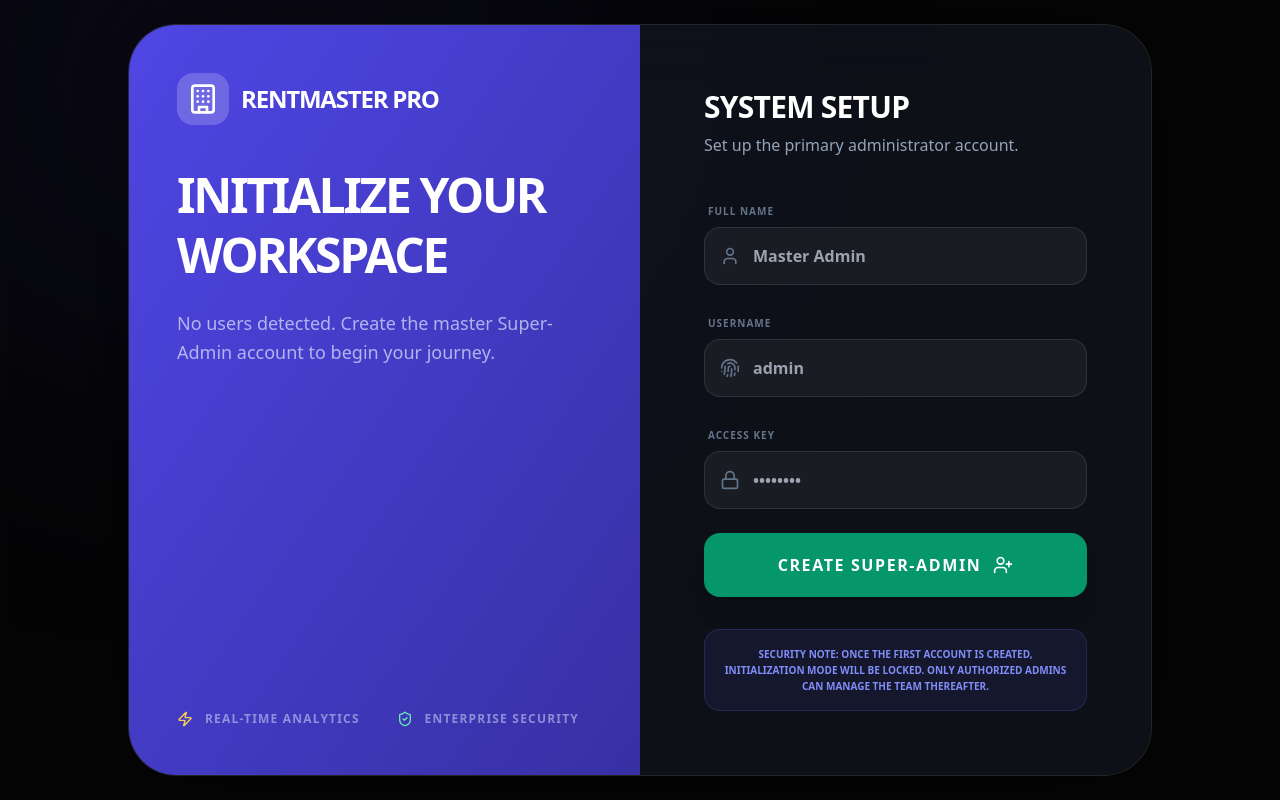
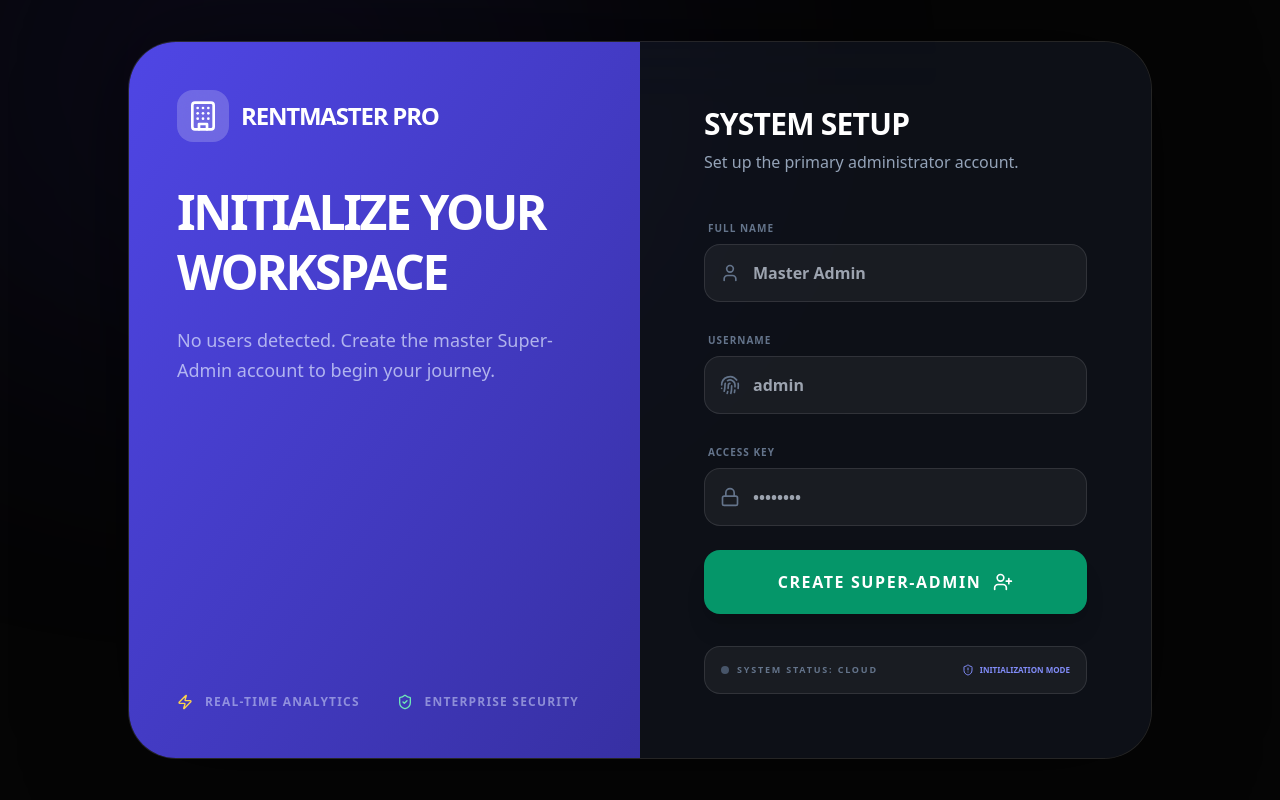
Before and after one commit to MANASHPARASHAR/rent-manager-pro, a React (Vite) app: page / in a window 1280 px wide. Built offline with nearby package versions, Linux system fonts and the light colour scheme.

Commit message:
feat(login): Add cloud authorization flow
Introduce a new flow for cloud authorization within the login component. This includes checking for cloud authentication requirements and handling the authorization process, providing clearer user feedback during cloud setup.

```diff
--- a/components/Login.tsx
+++ b/components/Login.tsx
@@ -12,7 +12,10 @@ import {
   CheckCircle2,
   Fingerprint,
   UserPlus,
-  Loader2
+  Loader2,
+  Cloud,
+  ShieldAlert,
+  Key
 } from 'lucide-react';
 import { useRentalStore } from '../store/useRentalStore';
 import { UserRole } from '../types';
@@ -38,8 +41,14 @@ const Login: React.FC = () => {
     // If cloud settings are present, we assume it's NOT a fresh install.
     if (store.googleClientId || store.spreadsheetId) return false;
 
+    // Finally check user count
     return store.users.length === 0;
   }, [store.isBooting, store.users.length, store.googleClientId, store.spreadsheetId]);
+
+  // Determine if we need to show a "Cloud Authorization Required" state
+  const isCloudAuthRequired = useMemo(() => {
+    return !!store.googleClientId && !store.googleUser && store.storageMode === 'cloud';
+  }, [store.googleClientId, store.googleUser, store.storageMode]);
 
   if (store.isBooting) {
     return (
@@ -91,6 +100,15 @@ const Login: React.FC = () => {
     }
   };
 
+  const handleCloudAuthorize = async () => {
+    setIsLoading(true);
+    const success = await store.authenticate();
+    if (!success) {
+      setError("Cloud authentication failed. Please check your internet connection.");
+    }
+    setIsLoading(false);
+  };
+
   return (
     <div className="min-h-screen bg-[#050505] flex items-center justify-center p-4 relative overflow-hidden font-sans">
       <div className="absolute top-[-20%] left-[-10%] w-[60%] h-[60%] bg-indigo-600/20 rounded-full blur-[160px] pointer-events-none animate-pulse"></div>
@@ -107,12 +125,14 @@ const Login: React.FC = () => {
             </div>
 
             <h1 className="text-5xl font-black leading-tight mb-6 tracking-tighter uppercase">
-              {isInitializing ? "Initialize your Workspace" : "Manage your assets precision."}
+              {isInitializing ? "Initialize your Workspace" : isCloudAuthRequired ? "Cloud Link Required" : "Manage your assets precision."}
             </h1>
 
             <p className="text-indigo-100/70 text-lg font-medium max-w-md leading-relaxed">
               {isInitializing
                 ? "No users detected. Create the master Super-Admin account to begin your journey."
+                : isCloudAuthRequired
+                ? "This workspace is linked to a Google Sheet. Authorize to download your team directory."
                 : "The world's most dynamic rental management engine. Customize schemas and scale effortlessly."}
             </p>
           </div>
@@ -130,14 +150,14 @@ const Login: React.FC = () => {
         <div className="p-8 lg:p-16 flex flex-col justify-center bg-slate-900/40">
           <div className="mb-10">
             <h2 className="text-3xl font-black text-white tracking-tight mb-2 uppercase">
-              {isInitializing ? "System Setup" : "Welcome Back"}
+              {isInitializing ? "System Setup" : isCloudAuthRequired ? "Connect to Sheets" : "Welcome Back"}
             </h2>
             <p className="text-slate-400 font-medium">
-              {isInitializing ? "Set up the primary administrator account." : "Please enter your workspace credentials."}
+              {isInitializing ? "Set up the primary administrator account." : isCloudAuthRequired ? "Authorize your Google session to proceed." : "Please enter your workspace credentials."}
             </p>
           </div>
 
-          <form onSubmit={handleLogin} className="space-y-6">
+          <div className="space-y-6">
             {error && (
               <div className="bg-red-500/10 border border-red-500/20 p-4 rounded-2xl flex items-center gap-3 text-red-400 text-sm font-bold animate-in shake">
                 <AlertCircle className="w-5 h-5 shrink-0" />
@@ -145,6 +165,27 @@ const Login: React.FC = () => {
               </div>
             )}
 
+            {isCloudAuthRequired ? (
+              <div className="space-y-8 animate-in slide-in-from-bottom-4">
+                 <div className="p-6 bg-indigo-600/10 border border-indigo-600/20 rounded-3xl space-y-4">
+                    <div className="flex items-center gap-3 text-indigo-400">
+                       <Cloud className="w-6 h-6" />
+                       <span className="text-xs font-black uppercase tracking-widest">Workspace Origin: Google Cloud</span>
+                    </div>
+                    <p className="text-slate-400 text-xs font-medium">
+                       We detected a linked database. Your existing users (Admin/Manager) are stored on your Google Sheet. Authorize to continue.
+                    </p>
+                 </div>
+                 <button
+                    onClick={handleCloudAuthorize}
+                    disabled={isLoading}
+                    className="w-full bg-white text-slate-950 font-black uppercase tracking-widest py-5 rounded-2xl shadow-xl transition-all active:scale-95 disabled:opacity-50 flex items-center justify-center gap-3 group"
+                 >
+                    {isLoading ? <Loader2 className="w-5 h-5 animate-spin" /> : <><Key className="w-5 h-5" /> Authorize Cloud Access</>}
+                 </button>
+              </div>
+            ) : (
+              <form onSubmit={handleLogin} className="space-y-6">
                 {isInitializing && (
                   <div className="space-y-1.5">
                     <label className="text-[10px] font-black text-slate-500 uppercase tracking-widest ml-1">Full Name</label>
@@ -207,14 +248,21 @@ const Login: React.FC = () => {
                   )}
                 </button>
               </form>
+            )}
+          </div>
 
+          <div className="mt-8 p-4 bg-white/5 border border-white/10 rounded-2xl flex items-center justify-between">
+             <div className="flex items-center gap-2">
+                <div className={`w-2 h-2 rounded-full ${store.googleUser ? 'bg-emerald-500' : 'bg-slate-600'}`}></div>
+                <span className="text-[9px] font-black text-slate-500 uppercase tracking-[0.2em]">System Status: {store.storageMode}</span>
+             </div>
              {isInitializing && (
-            <div className="mt-8 p-4 bg-indigo-500/10 border border-indigo-500/20 rounded-2xl">
-               <p className="text-[10px] font-black text-indigo-400 uppercase text-center leading-relaxed">
-                 Security Note: Once the first account is created, Initialization Mode will be locked. Only authorized Admins can manage the team thereafter.
-               </p>
+               <div className="flex items-center gap-1.5 text-indigo-400">
+                  <ShieldAlert className="w-3 h-3" />
+                  <span className="text-[8px] font-black uppercase">Initialization Mode</span>
                </div>
              )}
+          </div>
         </div>
       </div>
     </div>
```
Lines whose indentation alone changed are shown as unchanged.
